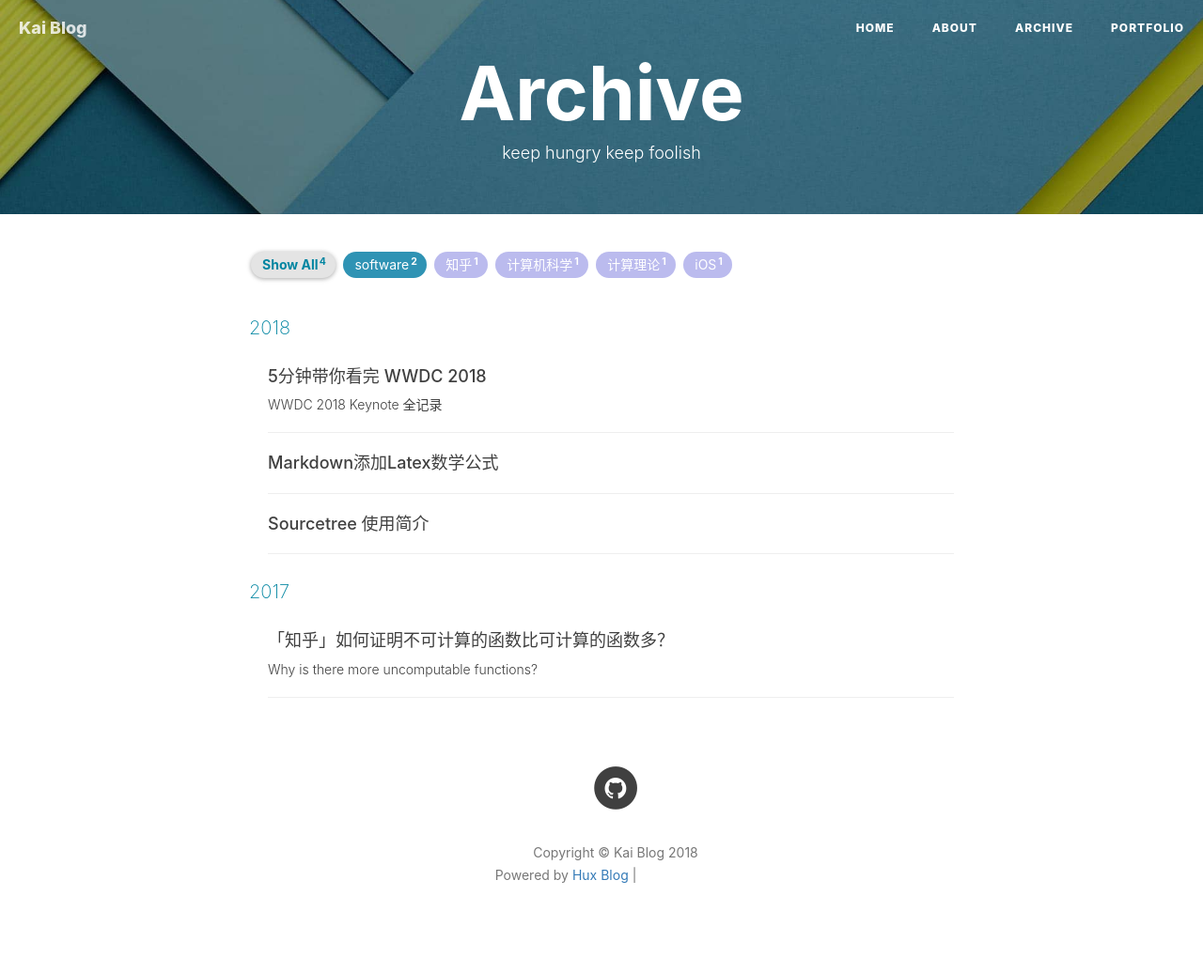
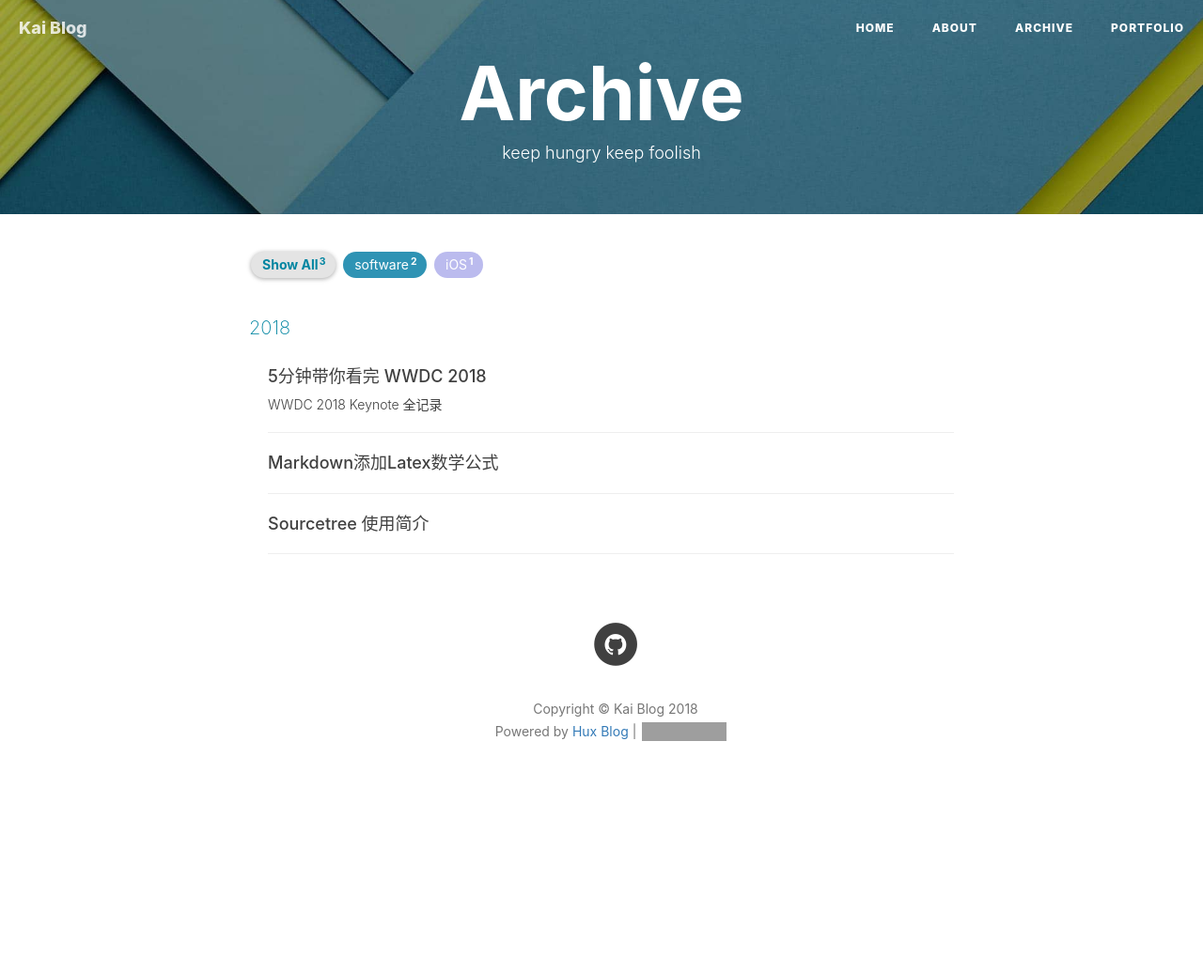
Before and after one commit to renhongkai/renhongkai.github.io, a Jekyll site: the page built from archive.html, in a window 1280 px wide. Shown: the whole page at 94% size. Built offline with Jekyll 4.4.1, drawn with Linux system fonts in a browser that asks for light colours; nearby versions of some CDN libraries; comment, search, counter and statistics services are not loaded; after the commit the page ends 900 px from its top, so only the background shows below that; part of the change alters nothing that is shown; grey boxes are pictures that could not be loaded.

Commit message:
no message

```diff
--- a/_config.yml
+++ b/_config.yml
@@ -1,7 +1,7 @@
 # Site settings
 title: Kai Blog
 SEOTitle: Kai Blog | 任宏凯的博客
-header-img: img/post-bg-rwd.jpg
+header-img: img/me.jpg
 email: renhongkai27@gmail.com
 description: "Every failure is leading towards success."
 keyword: "Kai Blog, 任宏凯的博客, renhongkai, AI, ML, DL, NLP"
--- a/_posts/2017-12-12-uncomputable-funcs.md
+++ /dev/null
@@ -1,71 +0,0 @@
----
-layout: post
-title: "「知乎」如何证明不可计算的函数比可计算的函数多？"
-subtitle: "Why is there more uncomputable functions?"
-author: "Hux"
-header-img: "img/post-bg-infinity.jpg"
-header-mask: 0.3
-mathjax: true
-tags:
-  - 知乎
-  - 计算机科学
-  - 计算理论
----
-
-> 这篇文章转载自[我在知乎上的回答](https://www.zhihu.com/question/51508063/answer/275401076)
-
-严谨的证明的话，可以使用「形式语言」（[Formal language](https://en.wikipedia.org/wiki/Formal_language)）来证明：
-
-在可计算理论和计算复杂度理论中，每个「计算问题」都被描述为一个一个「形式语言」，即字符串的集合。比如对于判断一个图是否是无向连通图这个问题：我们可以写为一个描述所有无向连通图的集合：
-
-$$
-A = \{ \langle G \rangle \vert G \text{ is a connected undirected graph}\}
-$$
-
-由于图灵机只能接受字符串，所以这里的尖括号表示对图的「编码」。出于简单，我们全部使用现实计算机所使用的字母表
-$\Sigma = \\{0, 1\\}$，所以「编码」即一个对象的二进制字符串描述。
-
-如果我们能构造出一个图灵机来「决定」这个「形式语言」，即可以判断一个「输入」是否属于这个集合（membership 与 non-membership），那么我们可以说我们用「图灵机」描述了一个「算法」来计算这个问题，而这个「计算问题」所对应的函数是「可计算的」，否则是「不可计算的」。（注 1）
-
-那么，如果我们有一个包含了所有「可计算函数」的集合，这个集合会有多大呢？
-
-<br>
-
-由于
-
-- 所有「可计算函数」总有一个对应的「图灵机」来计算它
-- 每一个「图灵机」都可以被「编码」为一个不同的 0、1 序列，比如 000，010...
-- 0、1 序列、即二进制，总是可以被转换为一个十进制数的
-
-所以，我们这个集合实际上是与整数集 $Z$ 一样大（等势）的，我们把这个集合表示为 $\Sigma^{\*}$。 易知 $Z$ 是「无穷可数（countably infinite）」的，所以我们有无穷可数个「可计算函数」（注 2）。
-
-<br>
-
-而「计算问题」有多少个呢？
-
-这个问题可以等同于，我们有多少个形如 $\\{000, 010\\}$ 这样的 0，1 序列的集合？即 $\Sigma^{\*}$ 这个集合有多少个子集？用数学语言描述就是求 $\Sigma^{\*}$ 的幂集的势 $\| P(\Sigma^{\*})\|$ 。
-
-由于 $\Sigma^{\*}$ 与 $Z$ 是等势的，所以这个问题等价于求 $\|P(Z)\|$ 的大小。根据 [Cantor's theorem](https://en.wikipedia.org/wiki/Cantor%2527s_theorem)，一个「无穷可数」的集合的幂集是「无穷不可数（uncountably infinite）」的。（注 3）
-
-<br>
-
-根据 [Cantor's theorem](https://en.wikipedia.org/wiki/Cantor%2527s_theorem)，「无穷不可数集」要比「无穷可数集」大。
-
-同时，「无穷不可数集」减去「无穷可数集」后仍然是「无穷不可数集」。（注 4）
-
-所以，「不可计算函数集」，即「计算问题集」与「可计算函数集」的差，仍是「无穷不可数集」，仍比是为「无穷可数集」的「可计算函数集」大。
-
-因此，「不可计算的函数」比「可计算的函数」多。
-
-证毕。
-
-<br>
-
-注：
-
-1.  「[可计算函数](https://en.wikipedia.org/wiki/Computable_function)」是算法的直觉说法，「[邱奇－图灵论题](https://en.wikipedia.org/wiki/Church%25E2%2580%2593Turing_thesis)」猜想任何在算法上可计算的问题同样可以由图灵机计算。但图灵机并不是唯一的计算模型，其他计算模型包括「[Lambda 算子](https://en.wikipedia.org/wiki/Lambda_calculus)」、「$\mu$ - [递归函数](https://en.wikipedia.org/wiki/%25CE%259C-recursive_function)」等，它们在计算能力上都是与「图灵机」等价的。
-2.  证明「所有可计算函数」的集合是「无穷可数集」的方式有很多，只要找到任意一个与「自然数集」的「双射」即可
-3.  也可以直接用康托的对角线法（[Cantor's diagonal argument](https://en.wikipedia.org/wiki/Cantor%2527s_diagonal_argument)）证明「所有计算问题」的集合是「无穷不可数集」
-4.  可以用反证法得证
-5.  知乎能用 LaTex 了好评
-6. [Aleph Number - Wikipedia](https://en.wikipedia.org/wiki/Aleph_number)
```
Also changed, not shown: 1 other file.
